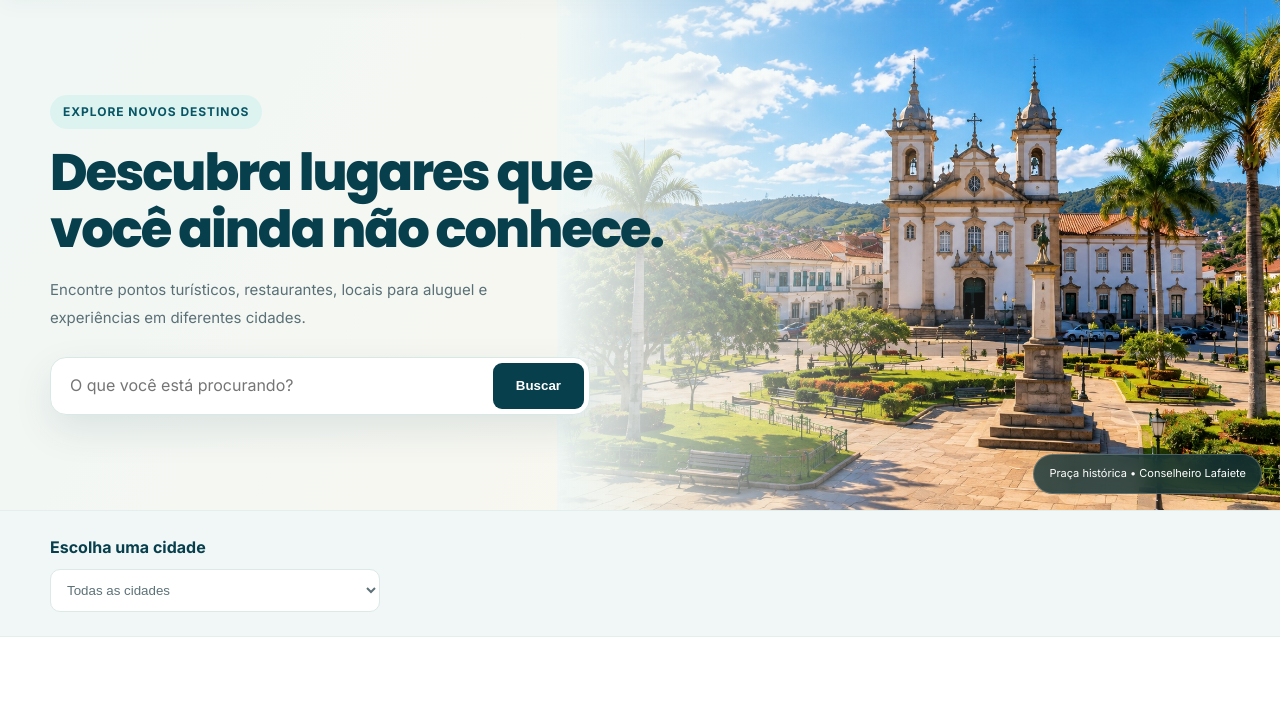
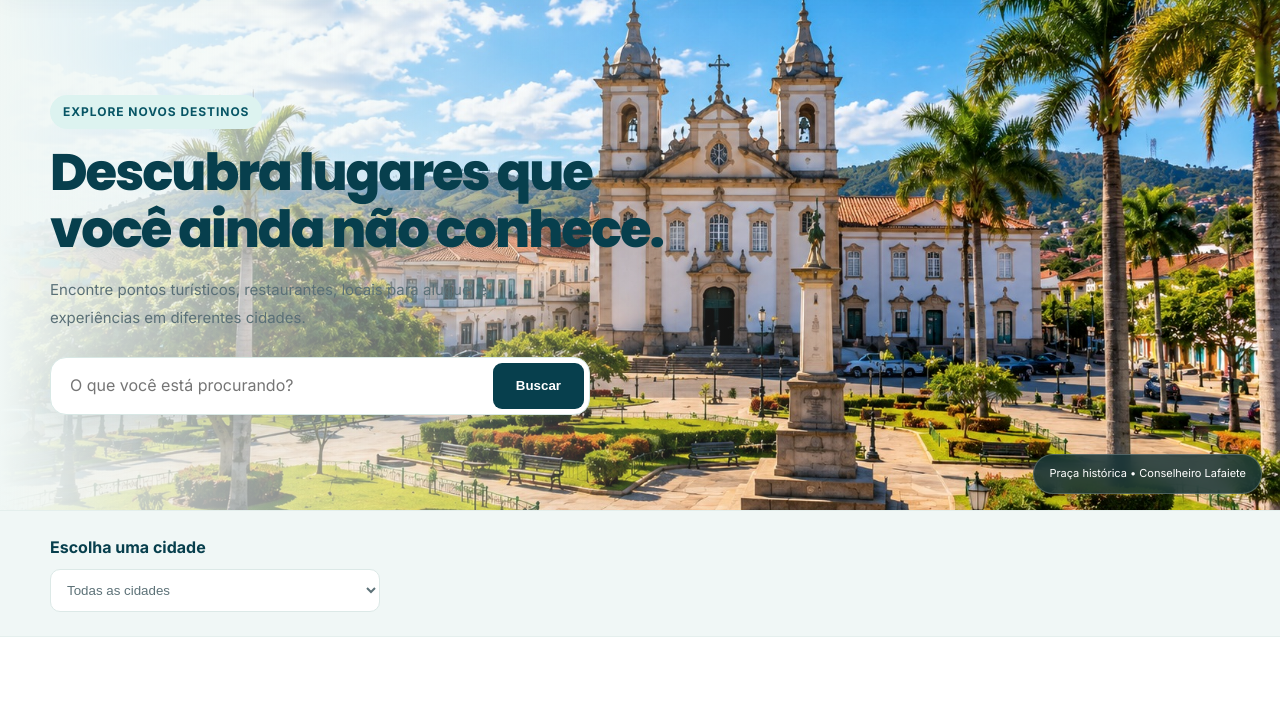
Before and after one commit to ArthurGPereira/turismo_lafaiete, a PHP site: the page made by index.php in a window 1280 px wide. Shown: the part 79-788 px from the top of the page. Run offline with PHP 8.4, Linux system fonts and the light colour scheme; the template is opened without the code that fills it, so the values that code supplies are empty; a stand-in replaces the project's code that opens the database connection.

Commit message:
Corrige banner para ocupar a largura total da tela

```diff
--- a/assets/css/site.css
+++ b/assets/css/site.css
@@ -181,7 +181,7 @@ a {
     top: 0;
     right: calc((100vw - 100%) / -2);
     bottom: 0;
-    left: 43%;
+    left: calc((100vw - 100%) / -2);
     overflow: hidden;
 }
 
```
